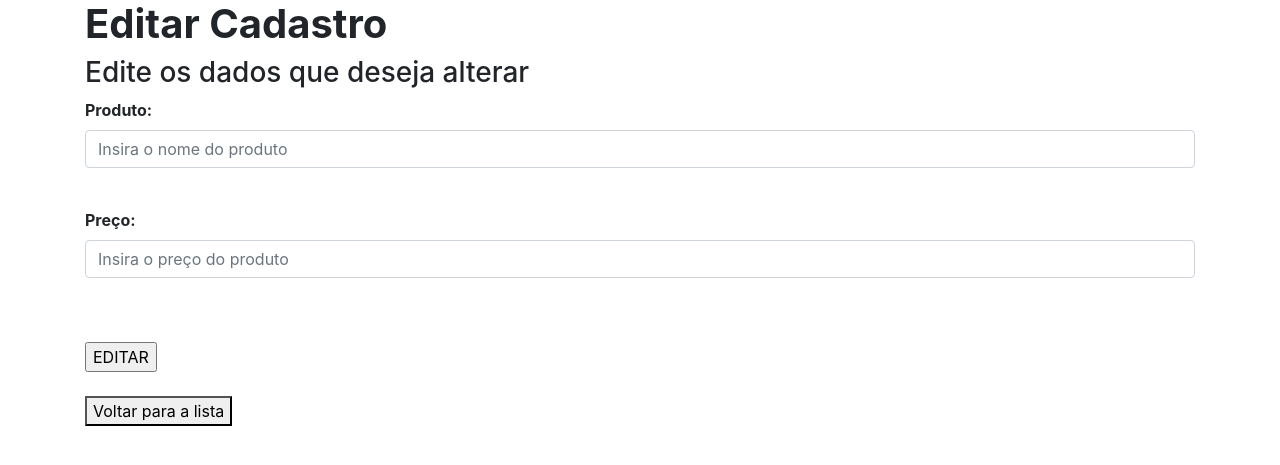
After one commit to LucasRigo/DesenvolvimentoWeb-TrabalhoFinal, a PHP site: page /EditaCad.php in a window 1280 px wide. The commit adds this page. Shown: the top 465 px of the page. Run offline with PHP 8.4, Linux system fonts and the light colour scheme; data that the repository does not hold is empty.

Commit message:
19-05-21

```diff
--- /dev/null
+++ b/EditaCad.php
@@ -0,0 +1,52 @@
+<?php
+    session_start();
+    include_once("Conexao.php");
+    $id = filter_input(INPUT_GET, 'id');
+    $result_produto = "SELECT * FROM produtos WHERE id = '$id'";
+    $resultado_produto = mysqli_query($conecta, $result_produto);
+    $row_produto = mysqli_fetch_assoc($resultado_produto);
+?>
+
+<!DOCTYPE html>
+<html lang="pt-br">
+<head>
+    <title>Editar Cadastro</title>
+    <meta charset="UTF-8">
+    <meta name="viewport" content="width=device-width, initial-scale=1">
+    <link rel="stylesheet" href="https://maxcdn.bootstrapcdn.com/bootstrap/4.5.2/css/bootstrap.min.css">
+    <script src="https://ajax.googleapis.com/ajax/libs/jquery/3.5.1/jquery.min.js"></script>
+    <script src="https://cdnjs.cloudflare.com/ajax/libs/popper.js/1.16.0/umd/popper.min.js"></script>
+    <script src="https://maxcdn.bootstrapcdn.com/bootstrap/4.5.2/js/bootstrap.min.js"></script>
+</head>
+<body>
+    <div class="container">
+        <h1><b>Editar Cadastro</b></h1>
+        <h3>Edite os dados que deseja alterar</h3>
+        <?php
+        if(isset($_SESSION['msg'])){
+            echo $_SESSION['msg'];
+            unset($_SESSION['msg']);
+        }
+
+        ?>
+        <form action="ProcEditaCadastro.php" method="POST">
+            <input type="hidden" name="id" value="<?php echo $row_produto['id']; ?>">
+            <div class="form-group">
+                <label><b>Produto:</b></label>
+                <input class="form-control" name="ProdNome" type="text" placeholder="Insira o nome do produto" value="<?php echo $row_produto['nome']; ?>" required><br>
+            </div>
+
+            <div class="form-group">
+                <label><b>Preço:</b></label>
+                <input class="form-control" name="ProdPreco" type="number" min="0" step="0.01" placeholder="Insira o preço do produto" value="<?php echo $row_produto['preco']; ?>" required><br><br>
+            </div>
+
+            <input id="cadastra" name="cadastra" type="submit" value="EDITAR">
+        </form>
+    </div>
+    <br>
+    <div class="container">
+        <a href="Listagem.php"><button>Voltar para a lista</button></a>
+    </div>
+</body>
+</html>
--- a/Listagem.php
+++ b/Listagem.php
@@ -31,6 +31,7 @@
             echo "<b>ID:</b> " . $row_produto['id'] . "<br>";
             echo "<b>Nome:</b> " . $row_produto['nome'] . "<br>";
             echo "<b>Preco:</b> R$ " . $row_produto['preco'] . "<br>";
+            echo "<a href='EditaCad.php?id=" . $row_produto['id'] . "'>Editar</a><br>";
 
         }
         ?>
```
Also changed, not shown: ProcEditaCadastro.php (added, +19 -0 lines).
